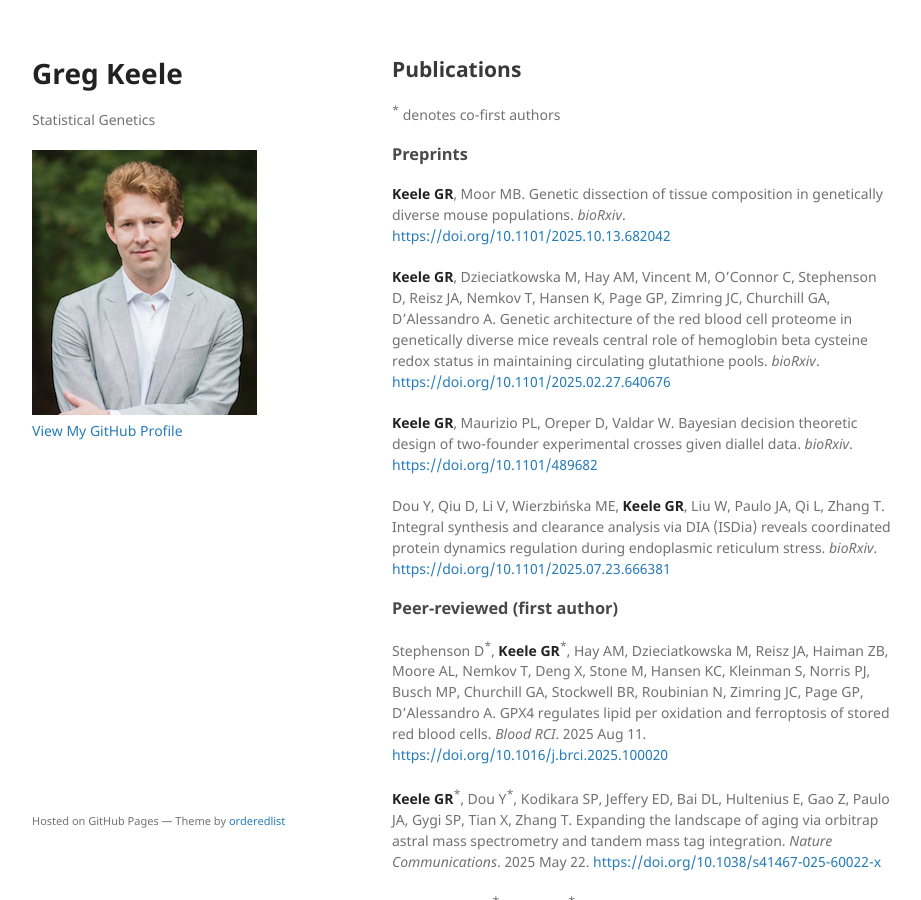
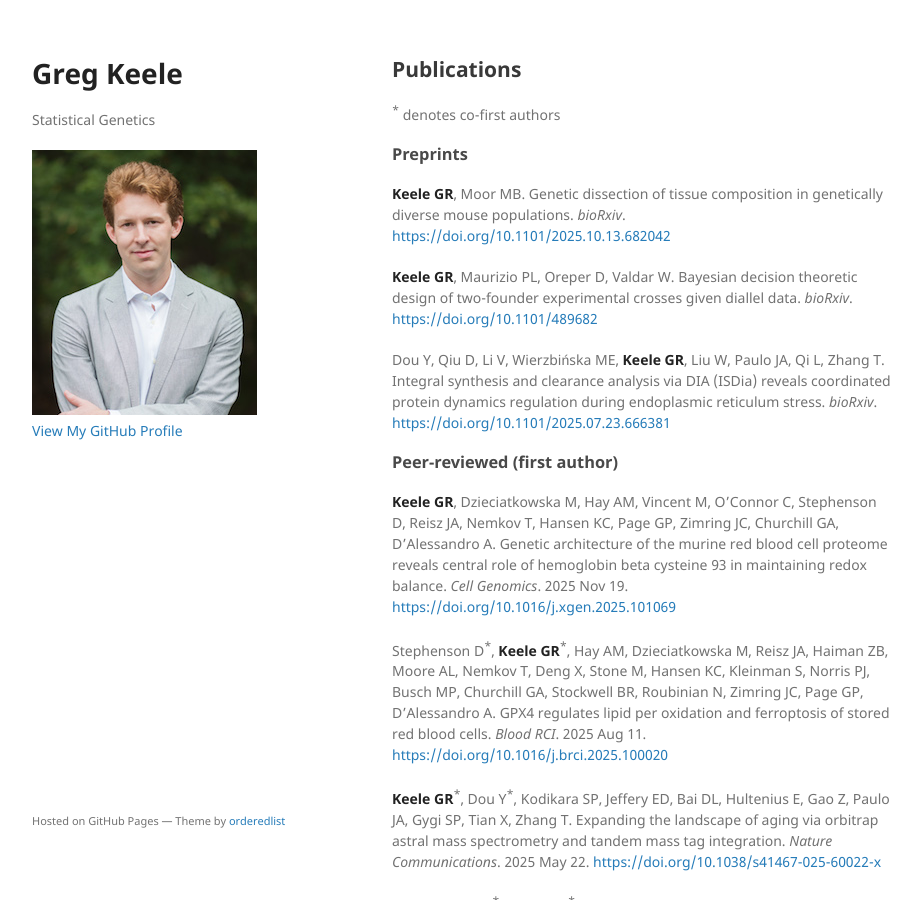
Before and after one commit to gkeele/gkeele.github.io, a Jekyll site: the page built from publications.md, in a window 1280 px wide and 900 px high. Shown: the whole window, without its empty margins (178-1099 px from the left). Built offline with Jekyll 4.4.1, drawn with Linux system fonts in a browser that asks for light colours; our own code applies the rules of GitHub Pages for plain Markdown files.

Commit message:
Added RBC pQTL published paper

```diff
--- a/publications.md
+++ b/publications.md
@@ -9,13 +9,13 @@ layout: default
 
 **Keele GR**, Moor MB. Genetic dissection of tissue composition in genetically diverse mouse populations. *bioRxiv*. [https://doi.org/10.1101/2025.10.13.682042](https://doi.org/10.1101/2025.10.13.682042)
 
-**Keele GR**, Dzieciatkowska M, Hay AM, Vincent M, O'Connor C, Stephenson D, Reisz JA, Nemkov T, Hansen K, Page GP, Zimring JC, Churchill GA, D'Alessandro A. Genetic architecture of the red blood cell proteome in genetically diverse mice reveals central role of hemoglobin beta cysteine redox status in maintaining circulating glutathione pools. *bioRxiv*. [https://doi.org/10.1101/2025.02.27.640676](https://doi.org/10.1101/2025.02.27.640676)
-
 **Keele GR**, Maurizio PL, Oreper D, Valdar W. Bayesian decision theoretic design of two-founder experimental crosses given diallel data. *bioRxiv*. [https://doi.org/10.1101/489682](https://doi.org/10.1101/489682)
 
 Dou Y, Qiu D, Li V, Wierzbińska ME, **Keele GR**, Liu W, Paulo JA, Qi L, Zhang T. Integral synthesis and clearance analysis via DIA (ISDia) reveals coordinated protein dynamics regulation during endoplasmic reticulum stress. *bioRxiv*. [https://doi.org/10.1101/2025.07.23.666381](https://doi.org/10.1101/2025.07.23.666381)
 
 ### Peer-reviewed (first author)
+
+**Keele GR**, Dzieciatkowska M, Hay AM, Vincent M, O'Connor C, Stephenson D, Reisz JA, Nemkov T, Hansen KC, Page GP, Zimring JC, Churchill GA, D'Alessandro A. Genetic architecture of the murine red blood cell proteome reveals central role of hemoglobin beta cysteine 93 in maintaining redox balance. *Cell Genomics*. 2025 Nov 19. [https://doi.org/10.1016/j.xgen.2025.101069](https://doi.org/10.1016/j.xgen.2025.101069)
 
 Stephenson D<sup>\*</sup>, **Keele GR**<sup>\*</sup>, Hay AM, Dzieciatkowska M, Reisz JA, Haiman ZB, Moore AL, Nemkov T, Deng X, Stone M, Hansen KC, Kleinman S, Norris PJ, Busch MP, Churchill GA, Stockwell BR, Roubinian N, Zimring JC, Page GP, D'Alessandro A. GPX4 regulates lipid per oxidation and ferroptosis of stored red blood cells. *Blood RCI*. 2025 Aug 11. [https://doi.org/10.1016/j.brci.2025.100020](https://doi.org/10.1016/j.brci.2025.100020)
 
```
